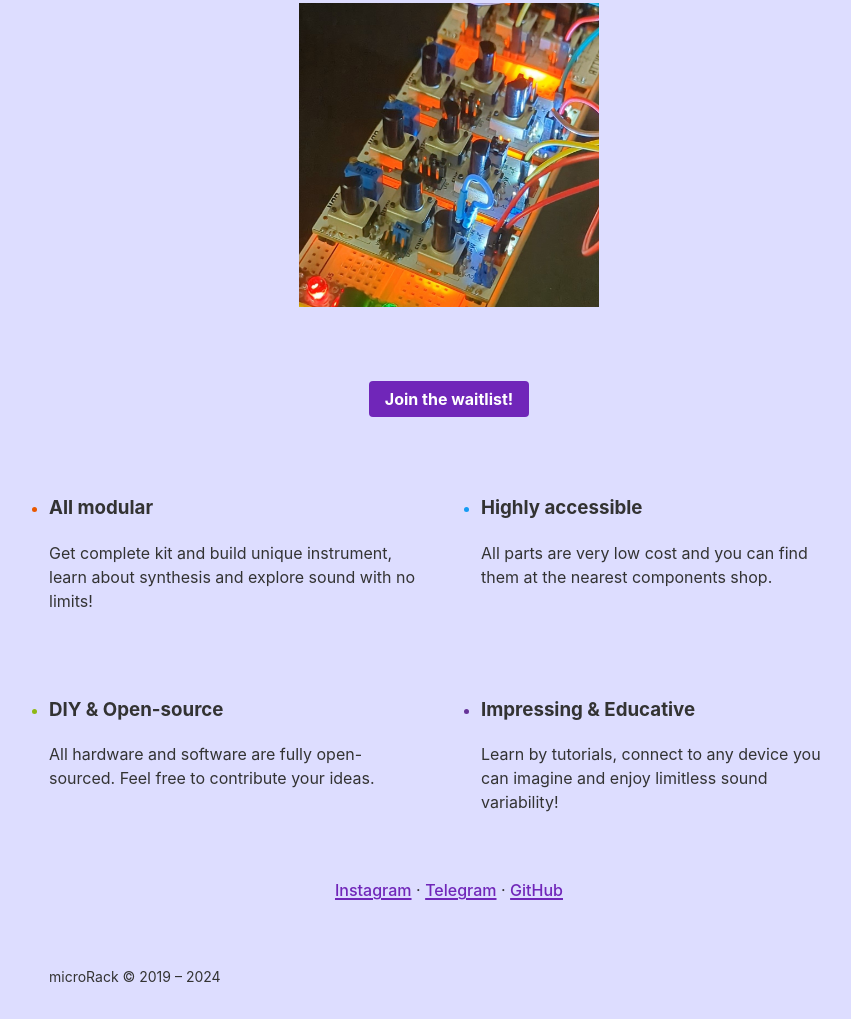
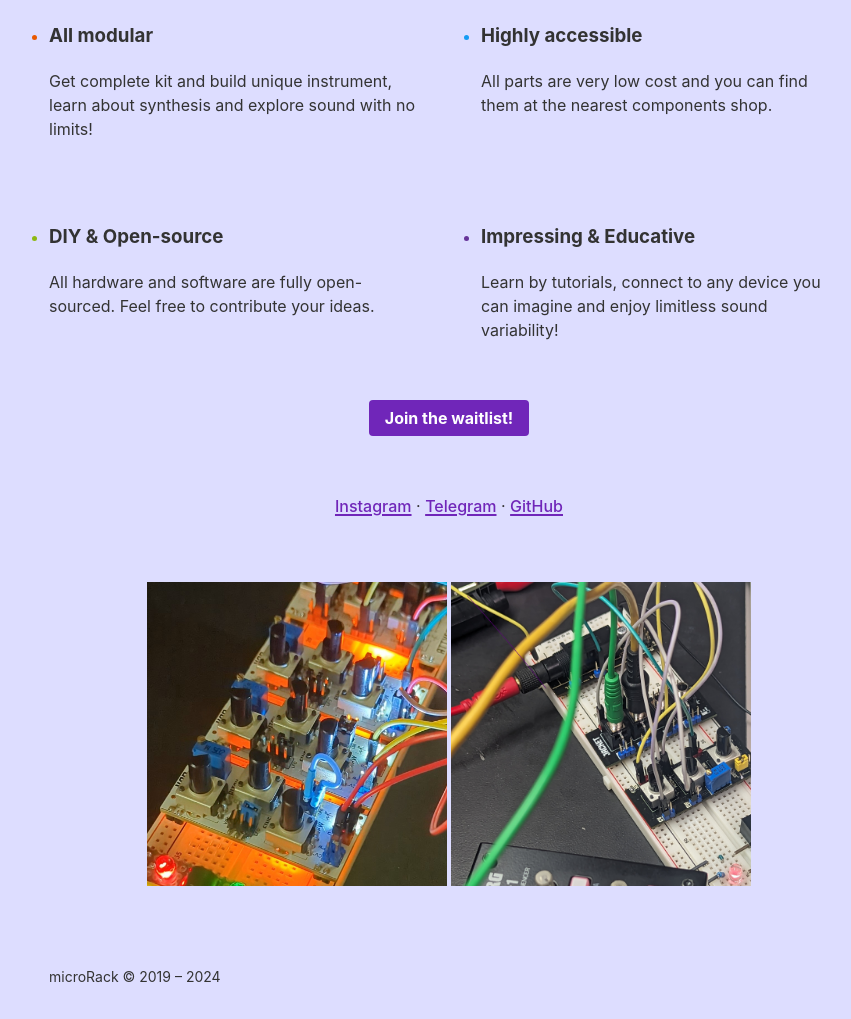
Before and after one commit to microrack/microrack.org, a Gatsby site: page / in a window 1280 px wide. Shown: the part 203-1222 px from the top of the page, without its empty margins (191-1042 px from the left). Built offline with nearby package versions, Linux system fonts and the light colour scheme; Gatsby itself is replaced by a stand-in of ours.

Commit message:
Add image and change layout

```diff
--- a/src/components/index.module.css
+++ b/src/components/index.module.css
@@ -68,6 +68,15 @@
   margin-bottom: var(--size-gap);
 }
 
+.images {
+  display: flex;
+  flex-wrap: wrap;
+  justify-content: center;
+  gap: var(--space-1);
+
+  margin-bottom: var(--size-gap);
+}
+
 .intro {
   max-width: none;
   line-height: var(--line-height-loose);
--- a/src/pages/index.js
+++ b/src/pages/index.js
@@ -50,25 +50,7 @@ const IndexPage = () => (
       </h1>
     </div>
 
-    <div className={styles.textCenter}>
-      <StaticImage
-        src="../images/synth.jpg"
-        loading="eager"
-        width={300}
-        quality={95}
-        formats={["auto", "png"]}
-        alt="microRack - accessible modular syntesizer"
-        style={{ marginBottom: `var(--space-3)` }}
-      />
-    </div>
 
-    <div className={styles.textCenter}>
-      <a
-        target="_blank"
-        href="https://forms.gle/CgNbhLSbxbahZK8BA"
-        className={styles.button}
-      >Join the waitlist!</a>
-    </div>
 
 
     <ul className={styles.list}>
@@ -83,12 +65,41 @@ const IndexPage = () => (
     </ul>
 
     <div className={styles.textCenter}>
+      <a
+        target="_blank"
+        href="https://forms.gle/CgNbhLSbxbahZK8BA"
+        className={styles.button}
+      >Join the waitlist!</a>
+    </div>
+
+    <div className={styles.textCenter}>
       {moreLinks.map((link, i) => (
         <React.Fragment key={link.url}>
           <a href={link.url}>{link.text}</a>
           {i !== moreLinks.length - 1 && <> · </>}
         </React.Fragment>
       ))}
+    </div>
+
+    <div className={styles.images}>
+      <StaticImage
+        src="../images/synth.jpg"
+        loading="eager"
+        width={300}
+        quality={95}
+        formats={["auto", "png"]}
+        alt="microRack - accessible modular syntesizer"
+        style={{ marginBottom: `var(--space-3)` }}
+      />
+      <StaticImage
+        src="../images/synth2.jpg"
+        loading="eager"
+        width={300}
+        quality={95}
+        formats={["auto", "png"]}
+        alt="microRack - accessible modular syntesizer"
+        style={{ marginBottom: `var(--space-3)` }}
+      />
     </div>
 
   </Layout>
```
Also changed, not shown: src/images/synth2.jpg (added).
